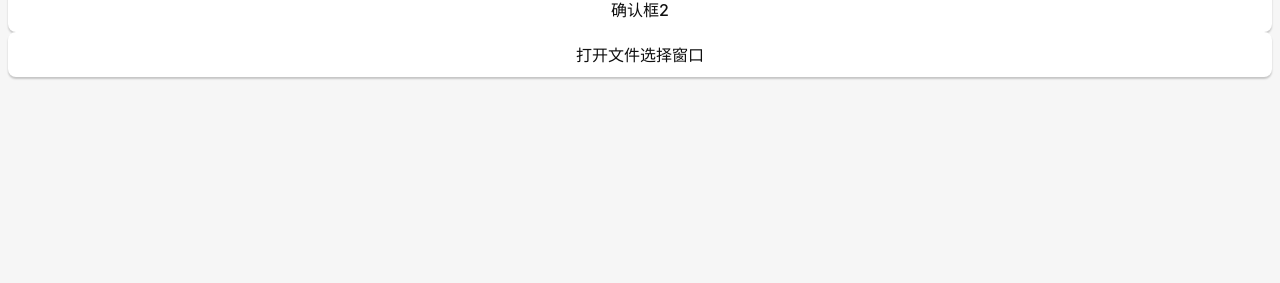
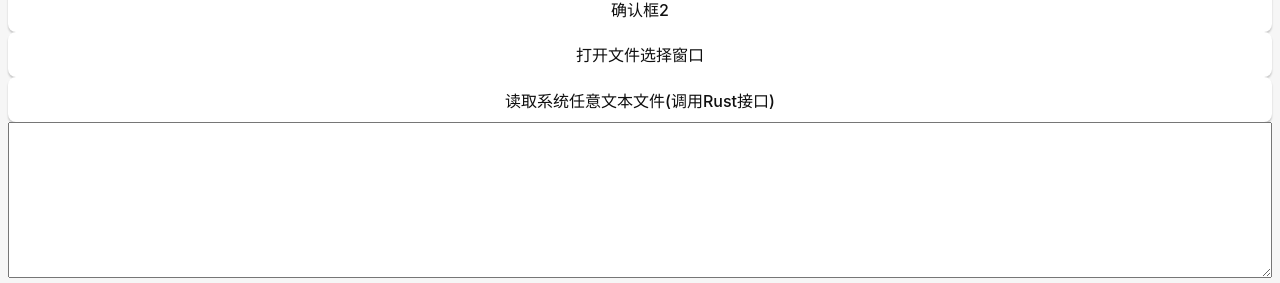
Before and after one commit to kuaileniu/tauri-learn-202210, a Vue app: page / in a window 1280 px wide. Shown: the part 1121-1404 px from the top of the page. Before the commit the page ends 1206 px from the top, so only its background shows below. Built offline with nearby package versions, Linux system fonts and the light colour scheme.

Commit message:
读取本地系统任意文本文件内容

```diff
--- a/src/App.vue
+++ b/src/App.vue
@@ -7,6 +7,7 @@ import TauriEvent from "./components/TauriEvent.vue";
 import TauriHttp from "./components/TauriHttp.vue";
 import TauriFS from "./components/TauriFS.vue";
 import TauriDialog from "./components/TauriDialog.vue"
+import TauriFSEvery from "./components/TauriFSEvery.vue"
 </script>
 
 <template>
@@ -48,6 +49,7 @@ import TauriDialog from "./components/TauriDialog.vue"
     <TauriHttp/>
     <TauriFS/>
     <TauriDialog/>
+    <TauriFSEvery/>
   </div>
 </template>
 
--- /dev/null
+++ b/src/components/TauriFSEvery.vue
@@ -0,0 +1,40 @@
+<script setup lang="ts">
+import { ref } from "vue";
+import { open } from "@tauri-apps/api/dialog";
+import { invoke } from "@tauri-apps/api/tauri";
+
+const filePath = ref();
+const fileContent = ref("");
+const readEveryTextFile = async () => {
+  const selected = await open({
+    multiple: true,
+    filters: [
+      {
+        name: "text",
+        extensions: ["vue", "toml"], // 区分大小写
+      },
+    ],
+  });
+  if (Array.isArray(selected)) {
+    filePath.value = selected[0];
+    //   // user selected multiple files
+  } else if (selected === null) {
+    //   // user cancelled the selection
+  } else {
+    //   // user selected a single file
+    filePath.value = selected;
+  }
+  const content: string = await invoke("read_every_text_file", {
+    path: filePath.value,
+  });
+  console.log(content);
+  fileContent.value = content;
+};
+</script>
+
+<template>
+  <button @click="readEveryTextFile">读取系统任意文本文件(调用Rust接口)</button>
+  <textarea rows="10" v-model="fileContent"></textarea>
+</template>
+<style scoped>
+</style>
```
Also changed, not shown: 1 other file (tests, documents, lock files or other folders).
